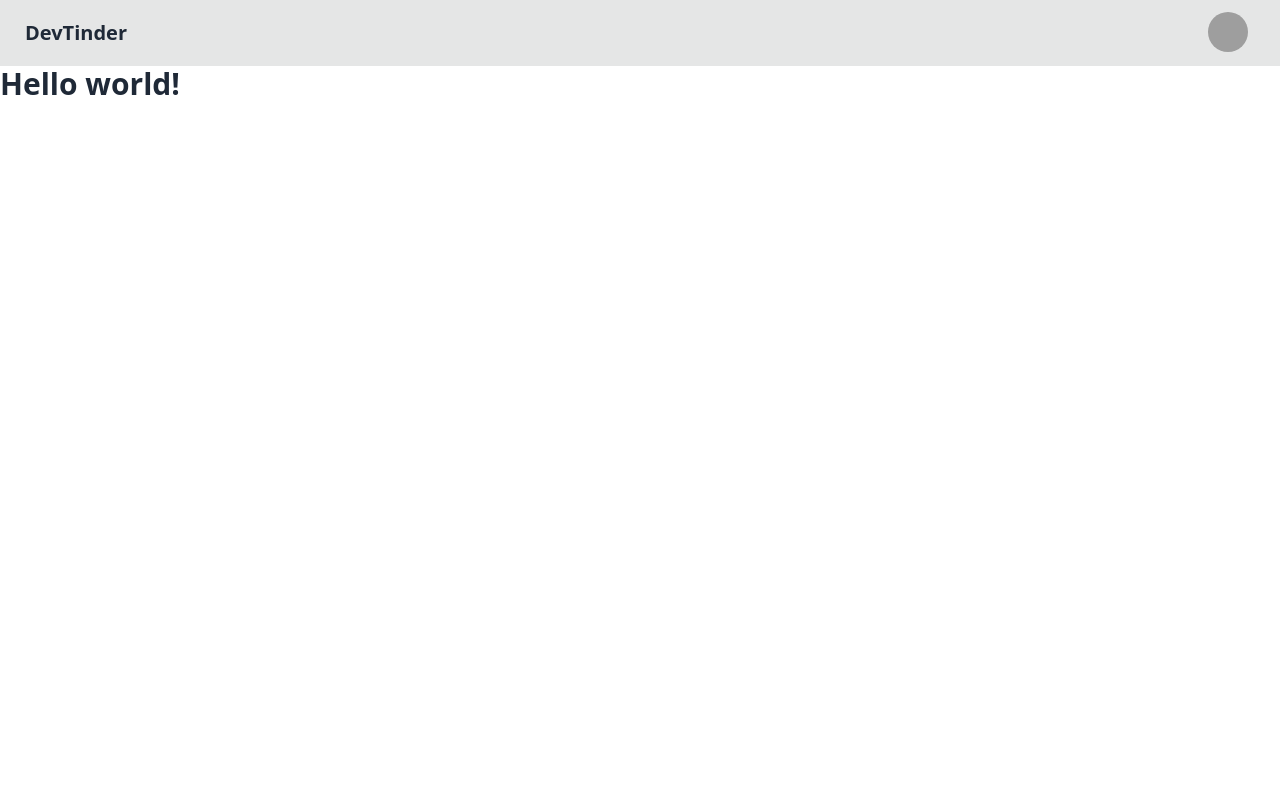
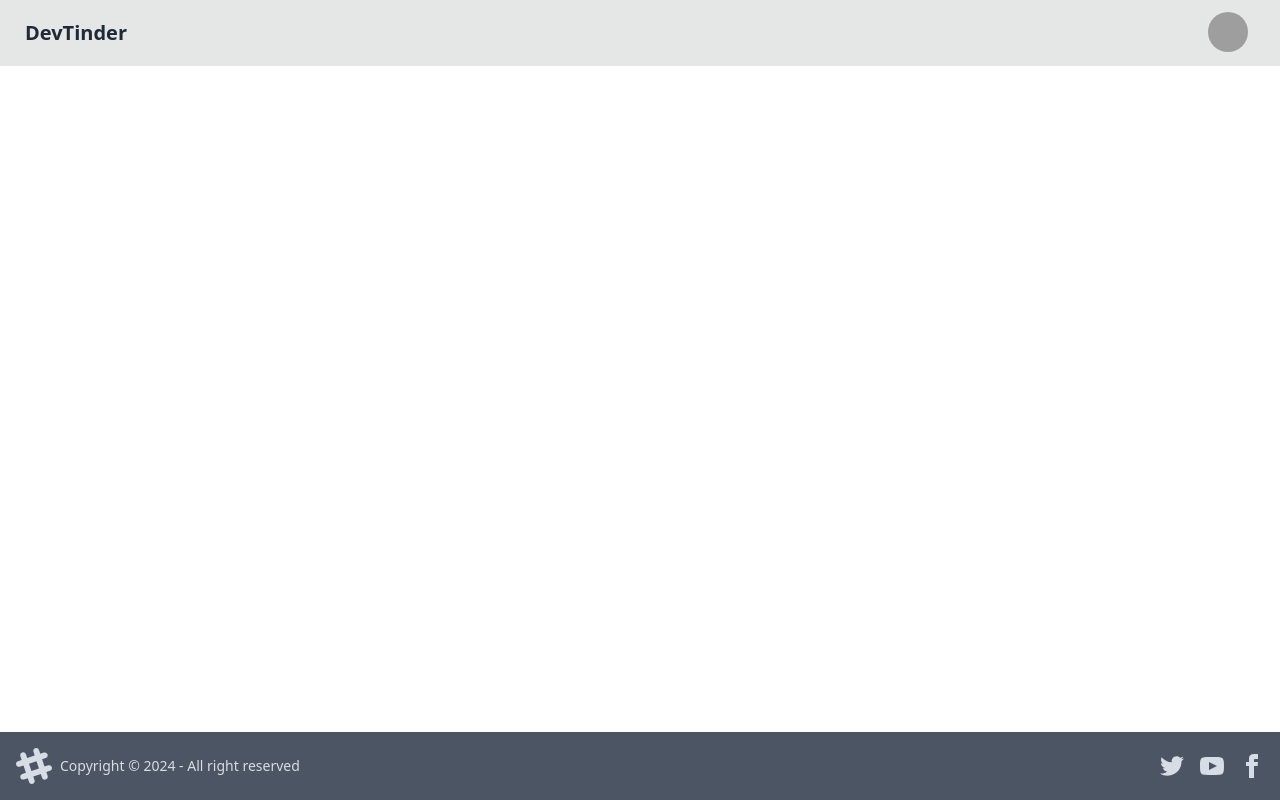
Before and after one commit to sushil2601/Tinder_web, a React (Vite) app: page / in a window 1280 px wide. Built offline with nearby package versions, Linux system fonts and the light colour scheme; grey boxes are pictures that could not be loaded.

Commit message:
Routing and footer

```diff
--- a/package.json
+++ b/package.json
@@ -12,6 +12,8 @@
   "dependencies": {
     "react": "^18.3.1",
     "react-dom": "^18.3.1",
+    "react-router": "^7.0.1",
+    "react-router-dom": "^7.0.1",
     "require": "^2.4.20"
   },
   "devDependencies": {
--- a/src/App.jsx
+++ b/src/App.jsx
@@ -1,13 +1,21 @@
-import NavBar from "./NavBar"
+import { BrowserRouter ,Routes,Route} from "react-router"
+import Body from "./Body"
+import Login from "./Login"
+import Profile from "./Profile"
 
 function App() {
 
   return (
     <>
-      <NavBar />
-      <h1 className="text-3xl font-bold">
-        Hello world!
-      </h1>
+      <BrowserRouter basename="/">
+        <Routes>
+          <Route path="/" element={<Body />}>
+            <Route path="/login" element={<Login />}/>
+            <Route path="/profile" element ={<Profile />} />
+          </Route>
+        </Routes>
+      </BrowserRouter>
+
     </>
   )
 }
--- /dev/null
+++ b/src/Body.jsx
@@ -0,0 +1,15 @@
+import Footer from './Footer'
+import NavBar from './NavBar'
+import { Outlet } from 'react-router'
+
+const Body = () => {
+  return (
+    <div>
+      <NavBar />
+      <Outlet />
+      <Footer />
+    </div>
+  )
+}
+
+export default Body
--- /dev/null
+++ b/src/Footer.jsx
@@ -0,0 +1,57 @@
+const Footer = () => {
+  return (
+    <footer className="footer bg-gray-600 text-neutral-content fixed bottom-0 p-4">
+  <aside className="grid-flow-col items-center">
+    <svg
+      width="36"
+      height="36"
+      viewBox="0 0 24 24"
+      xmlns="http://www.w3.org/2000/svg"
+      fillRule="evenodd"
+      clipRule="evenodd"
+      className="fill-current">
+      <path
+        d="M22.672 15.226l-2.432.811.841 2.515c.33 1.019-.209 2.127-1.23 2.456-1.15.325-2.148-.321-2.463-1.226l-.84-2.518-5.013 1.677.84 2.517c.391 1.203-.434 2.542-1.831 2.542-.88 0-1.601-.564-1.86-1.314l-.842-2.516-2.431.809c-1.135.328-2.145-.317-2.463-1.229-.329-1.018.211-2.127 1.231-2.456l2.432-.809-1.621-4.823-2.432.808c-1.355.384-2.558-.59-2.558-1.839 0-.817.509-1.582 1.327-1.846l2.433-.809-.842-2.515c-.33-1.02.211-2.129 1.232-2.458 1.02-.329 2.13.209 2.461 1.229l.842 2.515 5.011-1.677-.839-2.517c-.403-1.238.484-2.553 1.843-2.553.819 0 1.585.509 1.85 1.326l.841 2.517 2.431-.81c1.02-.33 2.131.211 2.461 1.229.332 1.018-.21 2.126-1.23 2.456l-2.433.809 1.622 4.823 2.433-.809c1.242-.401 2.557.484 2.557 1.838 0 .819-.51 1.583-1.328 1.847m-8.992-6.428l-5.01 1.675 1.619 4.828 5.011-1.674-1.62-4.829z"></path>
+    </svg>
+    <p>Copyright © {new Date().getFullYear()} - All right reserved</p>
+  </aside>
+  <nav className="grid-flow-col gap-4 md:place-self-center md:justify-self-end">
+    <a>
+      <svg
+        xmlns="http://www.w3.org/2000/svg"
+        width="24"
+        height="24"
+        viewBox="0 0 24 24"
+        className="fill-current">
+        <path
+          d="M24 4.557c-.883.392-1.832.656-2.828.775 1.017-.609 1.798-1.574 2.165-2.724-.951.564-2.005.974-3.127 1.195-.897-.957-2.178-1.555-3.594-1.555-3.179 0-5.515 2.966-4.797 6.045-4.091-.205-7.719-2.165-10.148-5.144-1.29 2.213-.669 5.108 1.523 6.574-.806-.026-1.566-.247-2.229-.616-.054 2.281 1.581 4.415 3.949 4.89-.693.188-1.452.232-2.224.084.626 1.956 2.444 3.379 4.6 3.419-2.07 1.623-4.678 2.348-7.29 2.04 2.179 1.397 4.768 2.212 7.548 2.212 9.142 0 14.307-7.721 13.995-14.646.962-.695 1.797-1.562 2.457-2.549z"></path>
+      </svg>
+    </a>
+    <a>
+      <svg
+        xmlns="http://www.w3.org/2000/svg"
+        width="24"
+        height="24"
+        viewBox="0 0 24 24"
+        className="fill-current">
+        <path
+          d="M19.615 3.184c-3.604-.246-11.631-.245-15.23 0-3.897.266-4.356 2.62-4.385 8.816.029 6.185.484 8.549 4.385 8.816 3.6.245 11.626.246 15.23 0 3.897-.266 4.356-2.62 4.385-8.816-.029-6.185-.484-8.549-4.385-8.816zm-10.615 12.816v-8l8 3.993-8 4.007z"></path>
+      </svg>
+    </a>
+    <a>
+      <svg
+        xmlns="http://www.w3.org/2000/svg"
+        width="24"
+        height="24"
+        viewBox="0 0 24 24"
+        className="fill-current">
+        <path
+          d="M9 8h-3v4h3v12h5v-12h3.642l.358-4h-4v-1.667c0-.955.192-1.333 1.115-1.333h2.885v-5h-3.808c-3.596 0-5.192 1.583-5.192 4.615v3.385z"></path>
+      </svg>
+    </a>
+  </nav>
+</footer>
+  )
+}
+
+export default Footer
--- /dev/null
+++ b/src/Login.jsx
@@ -0,0 +1,9 @@
+const Login = () => {
+  return (
+    <div>
+      <h1>Login</h1>
+    </div>
+  )
+}
+
+export default Login
--- a/src/NavBar.jsx
+++ b/src/NavBar.jsx
@@ -1,4 +1,3 @@
-import React from 'react'
 
 const NavBar = () => {
   return (
--- /dev/null
+++ b/src/Profile.jsx
@@ -0,0 +1,9 @@
+const Profile = () => {
+  return (
+    <div>
+      <h1>Profile Tag</h1>
+    </div>
+  )
+}
+
+export default Profile
```
Also changed, not shown: 1 other file (tests, documents, lock files or other folders).
